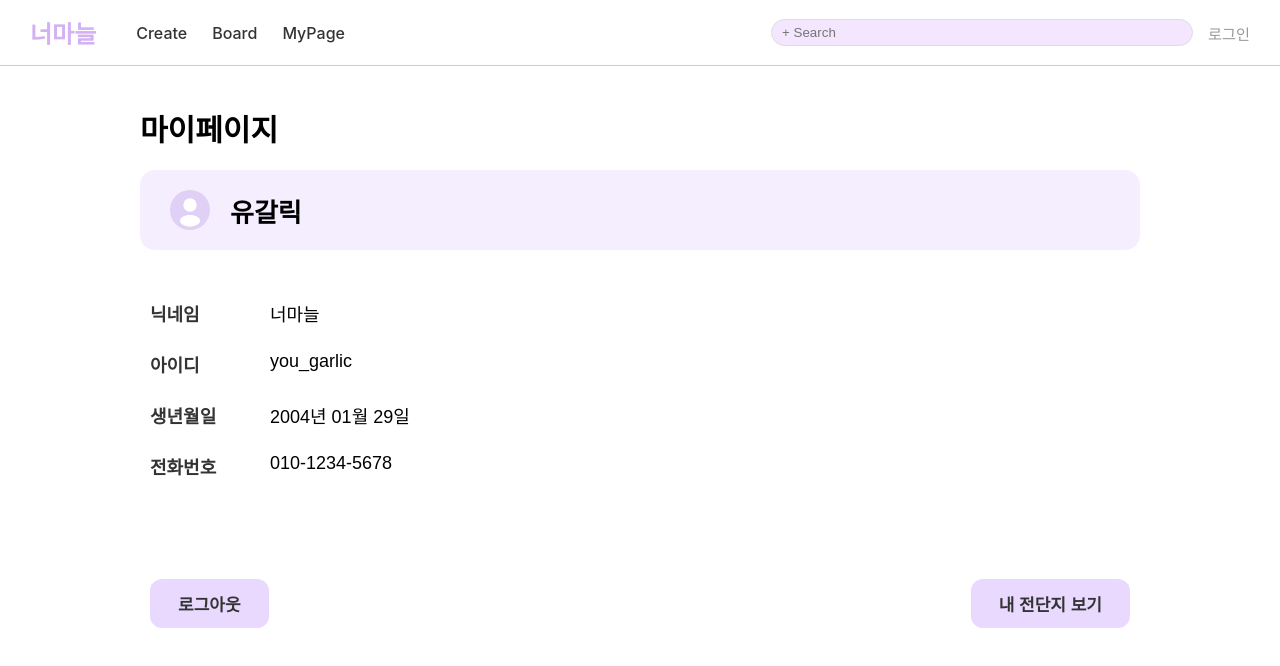
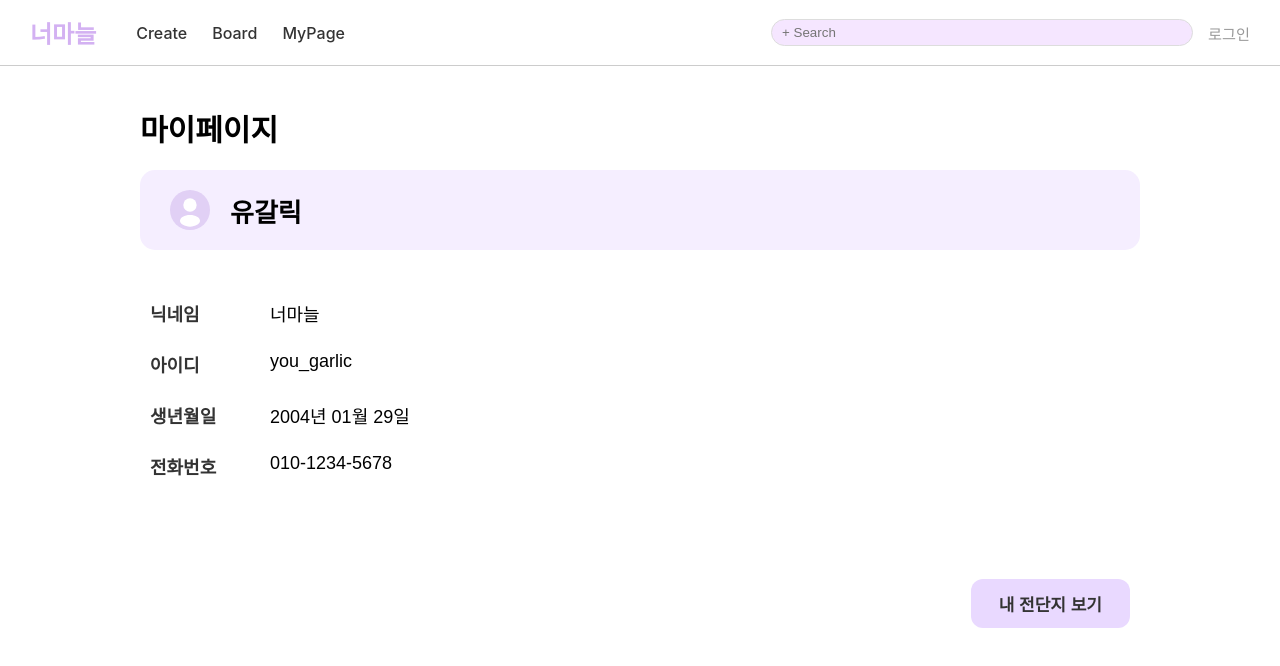
Before and after one commit to juhyeon-source/yougarlic, a React (Create React App) app: page /MyPage in a window 1280 px wide. Shown: the top 666 px of the page. Built offline with nearby package versions, Linux system fonts and the light colour scheme.

Commit message:
마이페이지수정

```diff
--- a/src/pages/MyPage.js
+++ b/src/pages/MyPage.js
@@ -1,7 +1,6 @@
 import React from 'react';
-import Navbar from '../components/Navbar'; // 공통 네비게이션 바 컴포넌트
+import Navbar from '../components/Navbar';
 
-// 사용자 프로필 아이콘 (간단한 SVG로 대체)
 const ProfileIcon = () => (
     <svg width="40" height="40" viewBox="0 0 24 24" fill="none" xmlns="http://www.w3.org/2000/svg">
       <circle cx="12" cy="12" r="12" fill="#E1D0F5"/>
@@ -50,9 +49,8 @@ const MyPage = () => {
           </div>
         </div>
 
+        {/* 로그아웃 버튼이 삭제된 버튼 컨테이너 */}
         <div style={styles.buttonContainer}>
-          {/* 두 버튼 모두 동일한 스타일을 사용하도록 수정 */}
-          <button style={styles.button}>로그아웃</button>
           <button style={styles.button}>내 전단지 보기</button>
         </div>
       </div>
@@ -60,7 +58,6 @@ const MyPage = () => {
   );
 };
 
-// --- 스타일 수정 ---
 const styles = {
   container: {
     width: '100%',
@@ -70,7 +67,6 @@ const styles = {
     fontFamily: 'sans-serif',
   },
   pageTitle: {
-    // 폰트 크기 증가 (28px -> 30px)
     fontSize: '30px',
     fontWeight: 'bold',
     marginBottom: '20px',
@@ -84,7 +80,6 @@ const styles = {
     gap: '20px',
   },
   profileName: {
-    // 폰트 크기 증가 (24px -> 26px)
     fontSize: '26px',
     fontWeight: 'bold',
   },
@@ -94,7 +89,6 @@ const styles = {
   },
   detailItem: {
     display: 'flex',
-    // 폰트 크기 증가 (16px -> 18px)
     fontSize: '18px',
     marginBottom: '25px',
   },
@@ -104,17 +98,15 @@ const styles = {
     color: '#333',
   },
   buttonContainer: {
-    // 버튼 위치를 아래로 내리기 위해 위쪽 여백 증가 (60px -> 100px)
     marginTop: '100px',
     display: 'flex',
-    justifyContent: 'space-between',
+    // 오른쪽 정렬로 수정된 부분
+    justifyContent: 'flex-end',
     alignItems: 'center',
     padding: '0 10px',
   },
-  // 버튼 스타일을 하나로 통일
   button: {
     padding: '12px 28px',
-    // 폰트 크기 증가 (16px -> 17px)
     fontSize: '17px',
     fontWeight: 'bold',
     color: '#333',
```
